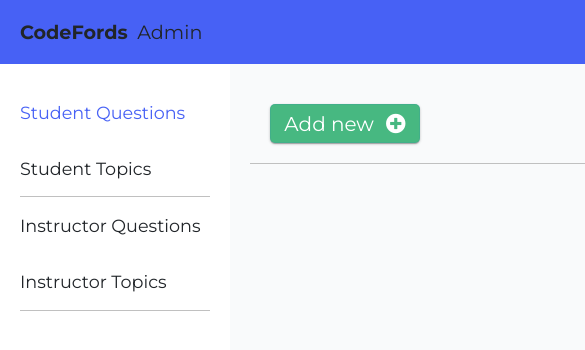
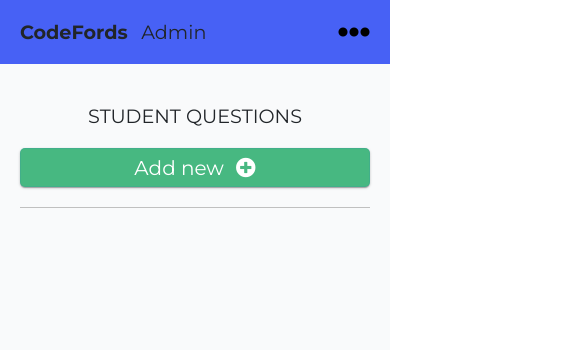
Before and after one commit to GuVictory/GuVictory.github.io, a plain HTML site: page pages/CodeFords/day_4/frontend/admin.html in a window 390 px wide. Shown: the top 350 px of the page, 585 px wide, since content can reach past the window. Drawn offline with Linux system fonts and the light colour scheme; no server answers.

Commit message:
day_4 added mobile adaptive and added normal lang for day_3

```diff
--- /dev/null
+++ b/pages/CodeFords/day_4/frontend/admin-mobile.css
@@ -0,0 +1,72 @@
+@media only screen and (max-width: 768px) {
+    .body {
+        grid-template-rows: 64px 1fr;
+        grid-template-columns: 1fr;
+        grid-template-areas:
+            "header"
+            "main";
+    }
+
+    .navbar {
+        background: rgba(0, 0, 0, 0.8);
+        backdrop-filter: blur(100px);
+        --transition-time: 500ms;
+        position: absolute;
+        width: calc(100vw - 40px);
+        padding-top: 64px;
+        height: calc(100vh - 64px);
+        align-items: center;
+        transform: translateY(-100%);
+        transition: all 800ms cubic-bezier(0.8, 0, 0.33, 1);
+        z-index: 1;
+    }
+
+    .navbar.open {
+        transform: translateY(0%);
+    }
+
+    .navbar__item {
+        color: #FFFFFF;
+    }
+
+    .link.active {
+        color: #FFFFFF;
+        text-decoration: underline;
+    }
+
+    .header__menu-icon {
+        display: flex;
+        justify-self: end;
+    }
+
+    .header__menu-icon.open {
+        color: #FFFFFF;
+    }
+
+    .main {
+        min-width: 0;
+    }
+
+    .main__body {
+        grid-template-columns: 1fr;
+        grid-auto-rows: max-content;
+        margin: 20px 0;
+        width: 100%;
+    }
+
+    .main__header {
+        width: 100%;
+        margin: 20px 0;
+        flex-direction: column-reverse;
+
+    }
+
+    .main__header__title {
+        align-self: center;
+        margin-bottom: 20px;
+    }
+
+    .main__header__button {
+        width: 100%;
+    }
+}
--- a/pages/CodeFords/day_4/frontend/admin.css
+++ b/pages/CodeFords/day_4/frontend/admin.css
@@ -59,11 +59,21 @@ html {
 
 /** ----------  Основные блоки  ----------  **/
 .header {
+    z-index: 10;
     display: flex;
     grid-area: header;
     background-color: var(--header-color,#4761f5);
+    justify-content: space-between;
+    align-items: center;
+}
 
-    align-items: center;
+.header__menu-icon {
+    display: none;
+    font-size: 2em;
+}
+
+.header__menu-icon:active{
+    color: var(--main-color, #FFFFFF);
 }
 
 .navbar {
@@ -189,10 +199,6 @@ html {
     margin: 20px;
 }
 
-.main__header__title {
-
-}
-
 .main__header__button {
     background-color: #47B881;
     color: var(--invert-main-text-color, #FFFFFF);
--- a/pages/CodeFords/day_4/frontend/admin.html
+++ b/pages/CodeFords/day_4/frontend/admin.html
@@ -5,15 +5,21 @@
     <meta name="viewport" content="width=device-width, initial-scale=1.0">
     <link href="https://fonts.googleapis.com/css2?family=Montserrat:wght@200;400;700&display=swap" rel="stylesheet">
     <link rel="stylesheet" href="./admin.css">
+    <link rel="stylesheet" href="./admin-mobile.css">
     <title>Admin panel</title>
 </head>
 <body class="body" id="app">
     <header class='header block'>
-        <span class="logo text text--big text--bold">CodeFords</span>
-        <span class="text text--big">Admin</span>
+        <div>
+            <span class="logo text text--big text--bold">CodeFords</span>
+            <span class="text text--big">Admin</span>
+        </div>
+
+        <!-- Кнопка для открытия меню на мобильной версии -->
+        <i class="header__menu-icon fas fa-ellipsis-h" onclick='openMobileMenu()' id='menu_icon'></i>
     </header>
 
-    <nav class="navbar block">
+    <nav class="navbar block" id='navbar'>
         <a
             href="#"
             section="student_questions"
--- a/pages/CodeFords/day_4/frontend/admin.js
+++ b/pages/CodeFords/day_4/frontend/admin.js
@@ -198,3 +198,16 @@ async function onDeleteButtonClicked(linkUrl) {
     });
     navbarLinkClicked(linkUrl.split('/')[0]);
 }
+
+const openMobileMenu = (evt) => {
+    navbar = document.getElementById('navbar');
+    menuBtn = document.getElementById('menu_icon');
+
+    if(menuBtn.classList.contains('open')) {
+        menuBtn.classList.remove('open');
+        navbar.classList.remove('open');
+    } else {
+        menuBtn.classList.add('open');
+        navbar.classList.add('open');
+    }
+}
```
Also changed, not shown: pages/CodeFords/day_3/help.html (+14 -14 lines).
